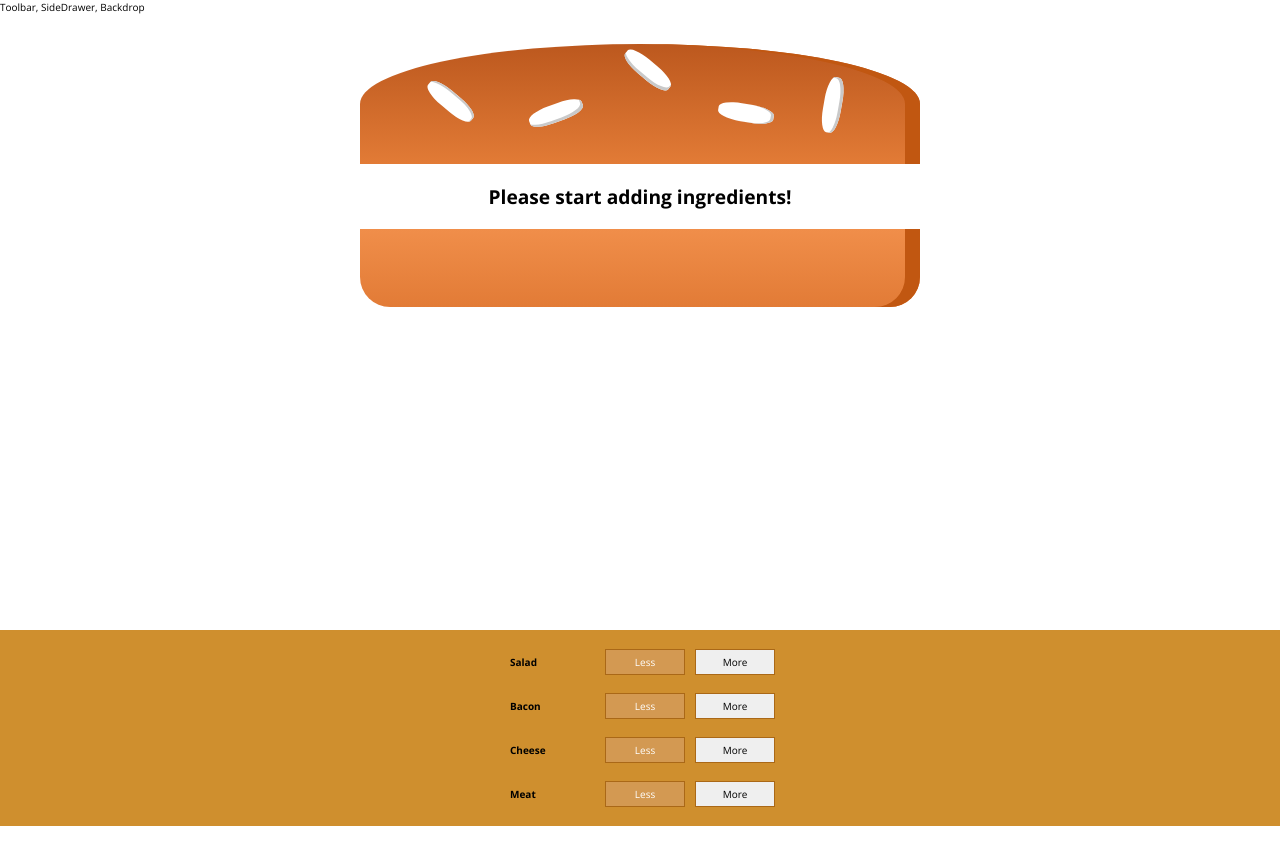
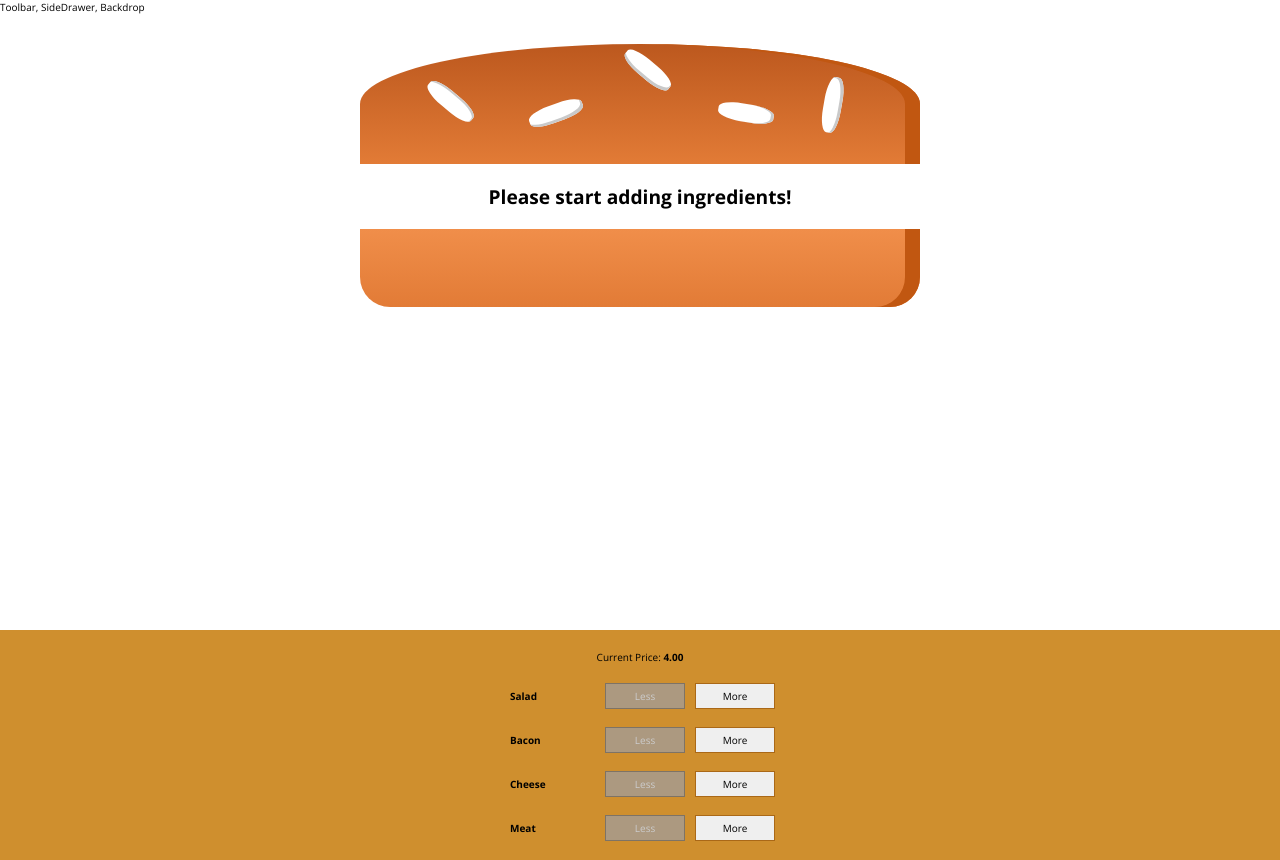
Before and after one commit to bangarangler/BurgerBuilder, a React (Create React App) app: page / in a window 1280 px wide. Before the commit the page ends 826 px from the top, so only its background shows below. Built offline with nearby package versions, Linux system fonts and the light colour scheme.

Commit message:
Added price to burger builder section

```diff
--- a/src/components/Burger/BuildControls/BuildControl/BuildControl.js
+++ b/src/components/Burger/BuildControls/BuildControl/BuildControl.js
@@ -1,15 +1,23 @@
-import React from 'react';
+import React from "react";
 
-import classes from './BuildControl.module.scss';
+import classes from "./BuildControl.module.scss";
 
 const buildControl = props => {
   return (
     <div className={classes.BuildControl}>
       <div className={classes.Label}>{props.label}</div>
-      <button className={classes.Less}>Less</button>
-      <button className={classes.more} onClick={props.added}>More</button>
+      <button
+        className={classes.Less}
+        onClick={props.removed}
+        disabled={props.disabled}
+      >
+        Less
+      </button>
+      <button className={classes.more} onClick={props.added}>
+        More
+      </button>
     </div>
-  )
-}
+  );
+};
 
 export default buildControl;
--- a/src/components/Burger/BuildControls/BuildControls.js
+++ b/src/components/Burger/BuildControls/BuildControls.js
@@ -1,25 +1,32 @@
-import React from 'react';
+import React from "react";
 
-import classes from './BuildControls.module.scss';
-import BuildControl from './BuildControl/BuildControl';
+import classes from "./BuildControls.module.scss";
+import BuildControl from "./BuildControl/BuildControl";
 
 const controls = [
-  { label: 'Salad', type: 'salad'},
-  { label: 'Bacon', type: 'bacon'},
-  { label: 'Cheese', type: 'cheese'},
-  { label: 'Meat', type: 'meat'}
-]
+  { label: "Salad", type: "salad" },
+  { label: "Bacon", type: "bacon" },
+  { label: "Cheese", type: "cheese" },
+  { label: "Meat", type: "meat" }
+];
 
 const buildControls = props => {
   return (
     <div className={classes.BuildControls}>
+      <p>
+        Current Price: <strong>{props.price.toFixed(2)}</strong>
+      </p>
       {controls.map(ctrl => (
-        <BuildControl key={ctrl.label} label={ctrl.label}
-        added={() => props.ingredientAdded(ctrl.type)}
+        <BuildControl
+          key={ctrl.label}
+          label={ctrl.label}
+          added={() => props.ingredientAdded(ctrl.type)}
+          removed={() => props.ingredientRemoved(ctrl.type)}
+          disabled={props.disabled[ctrl.type]}
         />
       ))}
     </div>
   );
-}
+};
 
 export default buildControls;
--- a/src/containers/BurgerBuilder/BurgerBuilder.js
+++ b/src/containers/BurgerBuilder/BurgerBuilder.js
@@ -1,15 +1,15 @@
 import React from "react";
 
 import Aux from "../../hoc/Aux";
-import Burger from '../../components/Burger/Burger';
-import BuildControls from '../../components/Burger/BuildControls/BuildControls';
+import Burger from "../../components/Burger/Burger";
+import BuildControls from "../../components/Burger/BuildControls/BuildControls";
 
 const INGREDIENT_PRICES = {
-  salad: .5,
-  cheese: .4,
+  salad: 0.5,
+  cheese: 0.4,
   meat: 1.3,
-  bacon: .7
-}
+  bacon: 0.7
+};
 
 class BurgerBuilder extends React.Component {
   // constructor(props) {
@@ -25,9 +25,9 @@
       meat: 0
     },
     totalPrice: 4
-  }
+  };
 
-  addIngredientHandler = (type) => {
+  addIngredientHandler = type => {
     const oldCount = this.state.ingredients[type];
     const updatedCount = oldCount + 1;
     const updatedIngredients = {
@@ -37,18 +37,41 @@
     const priceAddition = INGREDIENT_PRICES[type];
     const oldPrice = this.state.totalPrice;
     const newPrice = oldPrice + priceAddition;
-    this.setState({totalPrice: newPrice, ingredients: updatedIngredients});
-  }
+    this.setState({ totalPrice: newPrice, ingredients: updatedIngredients });
+  };
 
-  removeIngredientHandler = (type) => {
-
-  }
+  removeIngredientHandler = type => {
+    const oldCount = this.state.ingredients[type];
+    if (oldCount <= 0) {
+      return;
+    }
+    const updatedCount = oldCount - 1;
+    const updatedIngredients = {
+      ...this.state.ingredients
+    };
+    updatedIngredients[type] = updatedCount;
+    const priceDeduction = INGREDIENT_PRICES[type];
+    const oldPrice = this.state.totalPrice;
+    const newPrice = oldPrice - priceDeduction;
+    this.setState({ totalPrice: newPrice, ingredients: updatedIngredients });
+  };
   render() {
+    const disabledInfo = {
+      ...this.state.ingredients
+    };
+    for (let key in disabledInfo) {
+      disabledInfo[key] = disabledInfo[key] <= 0;
+    }
     return (
-    <Aux>
-      <Burger ingredients={this.state.ingredients} />
-      <BuildControls ingredientAdded={this.addIngredientHandler} />
-    </Aux>
+      <Aux>
+        <Burger ingredients={this.state.ingredients} />
+        <BuildControls
+          ingredientAdded={this.addIngredientHandler}
+          ingredientRemoved={this.removeIngredientHandler}
+          disabled={disabledInfo}
+          price={this.state.totalPrice}
+        />
+      </Aux>
     );
   }
 }
```
Also changed, not shown: src/components/Burger/Burger.js (+7 -8 lines).
